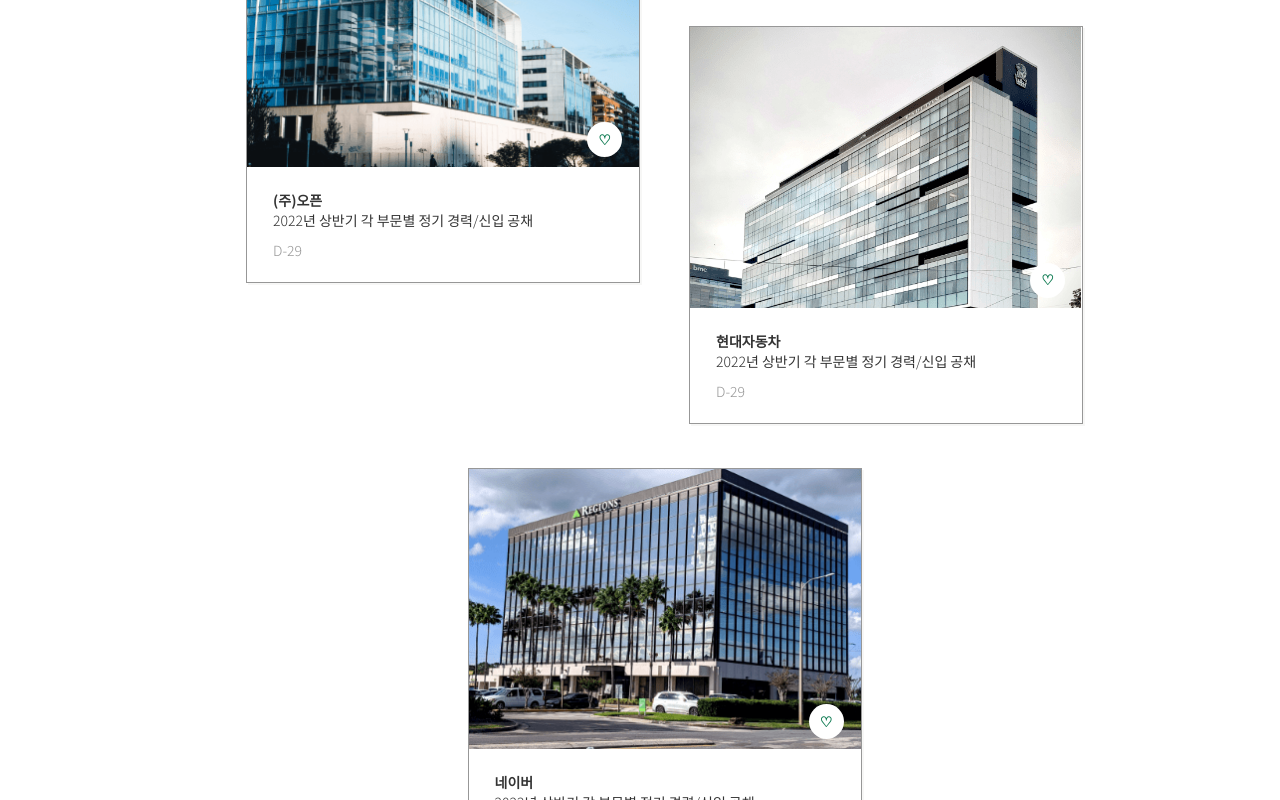
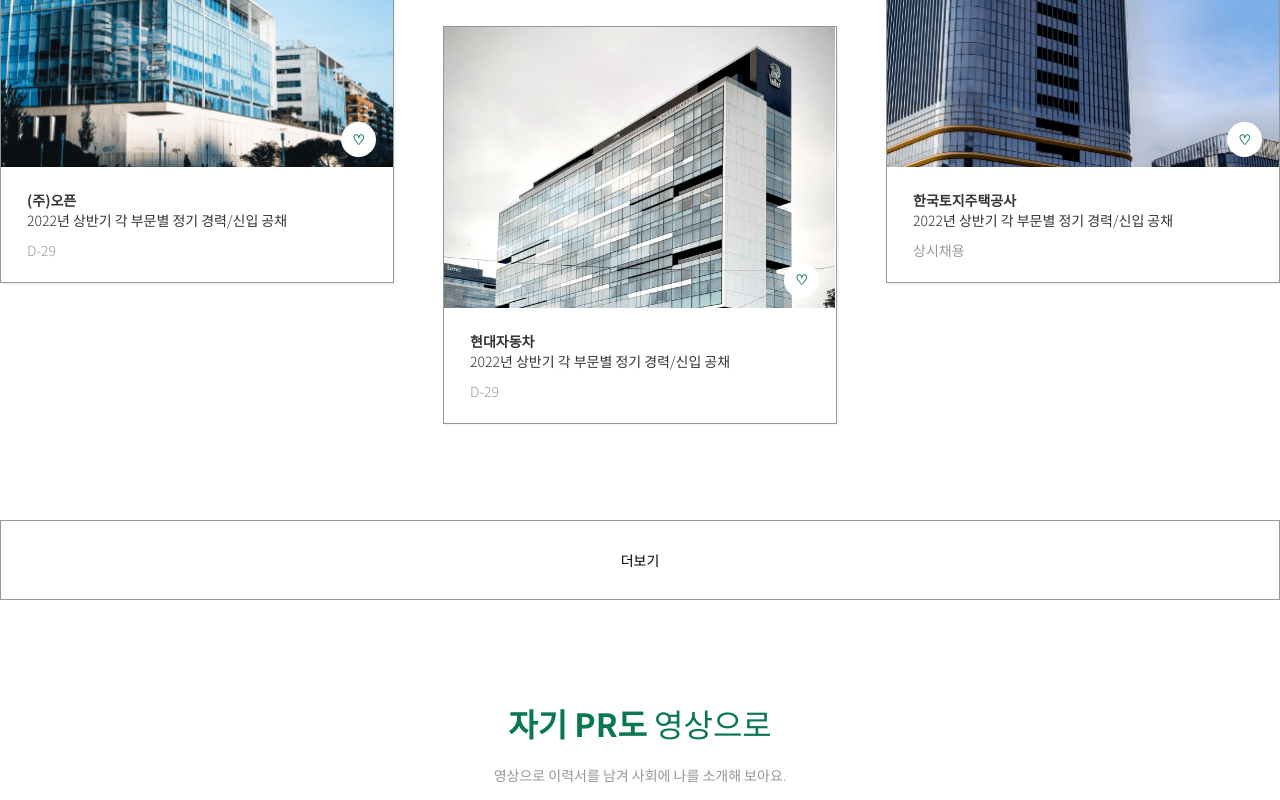
Before and after one commit to volunteer-project-1/volunteer_client, a Next.js app: page / in a window 1280 px wide. Shown: the part 1602-2402 px from the top of the page. Built offline with nearby package versions, Linux system fonts and the light colour scheme.

Commit message:
[feat] 메인 페이지 CompanySection 더보기 버튼 추가
* CompanySection에 더보기 버튼 추가
  * 아직 별다른 동작은 없음

```diff
--- a/src/views/home/CompanySection.module.scss
+++ b/src/views/home/CompanySection.module.scss
@@ -1,7 +1,8 @@
 .grid {
     text-align: center;
 
-    width: 100%;
+    margin-left: auto;
+    margin-right: auto;
 }
 
 .column {
@@ -9,5 +10,18 @@
     display: inline-flex;
     flex-direction: column;
 
-    margin-left: 49px;
+    &:not(:first-child) {
+        margin-left: 49px;
+    }
 }
+
+.moreButton {
+    width: 100%;
+    height: 80px;
+    margin-top: 52px;
+
+    @include boxColor(border-color, gray9);
+    background-color: transparent;
+    border-width: 1px;
+    border-style: solid;
+}
--- a/src/views/home/CompanySection.tsx
+++ b/src/views/home/CompanySection.tsx
@@ -58,7 +58,12 @@
     columns.push(exampleCards.filter((card, index) => index % columnCount === i));
 }
 
-const CompanySection = () => (
+const CompanySection = () => {
+    const onClickMore = () => {
+        alert('더보기!');
+    };
+
+    return (
         <TitledSection
             titleParts={[
                 '당신을',
@@ -75,8 +80,16 @@
                         {column.map(card => <CompanyCard key={card.name} {...card} />)}
                     </div>
                 ))}
+                <button
+                    type={'button'}
+                    className={styles.moreButton}
+                    onClick={onClickMore}
+                >
+                    더보기
+                </button>
             </div>
         </TitledSection>
     );
+};
 
 export default CompanySection;
```
Lines whose indentation alone changed are shown as unchanged.
